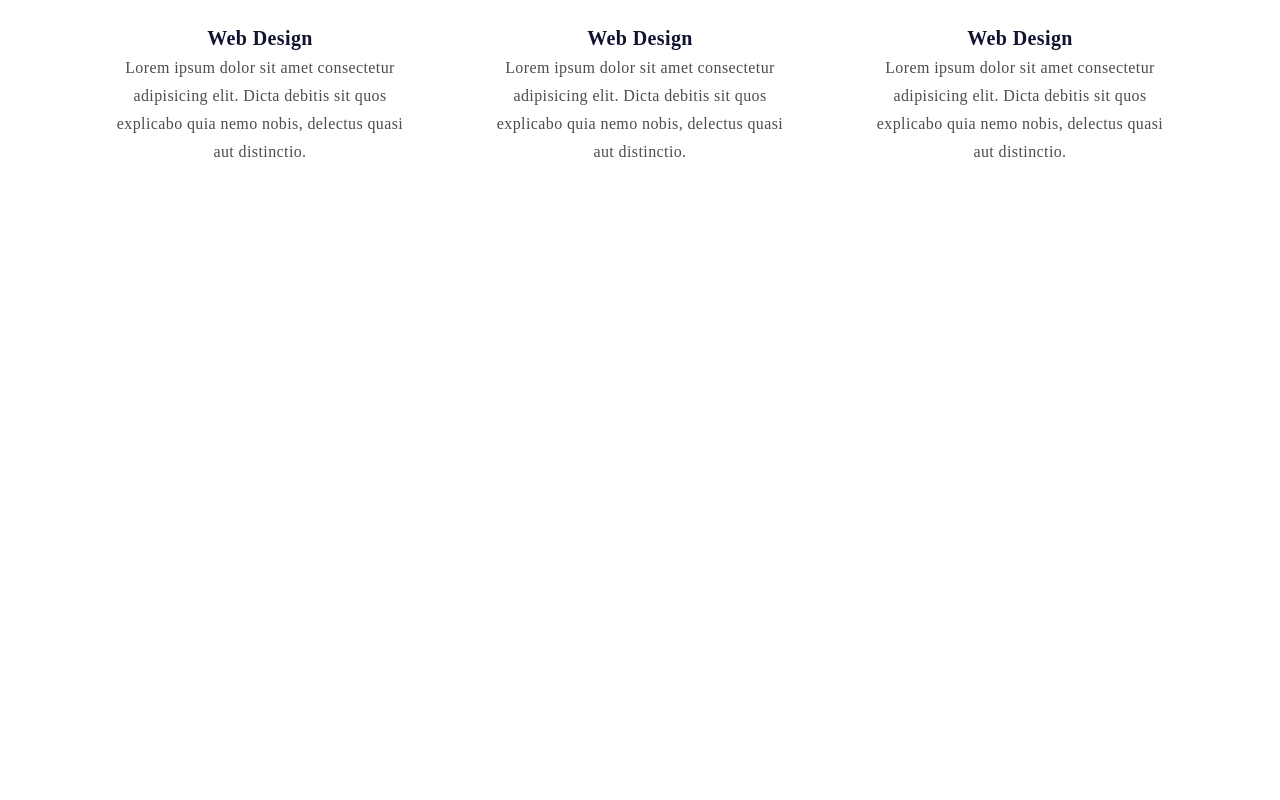
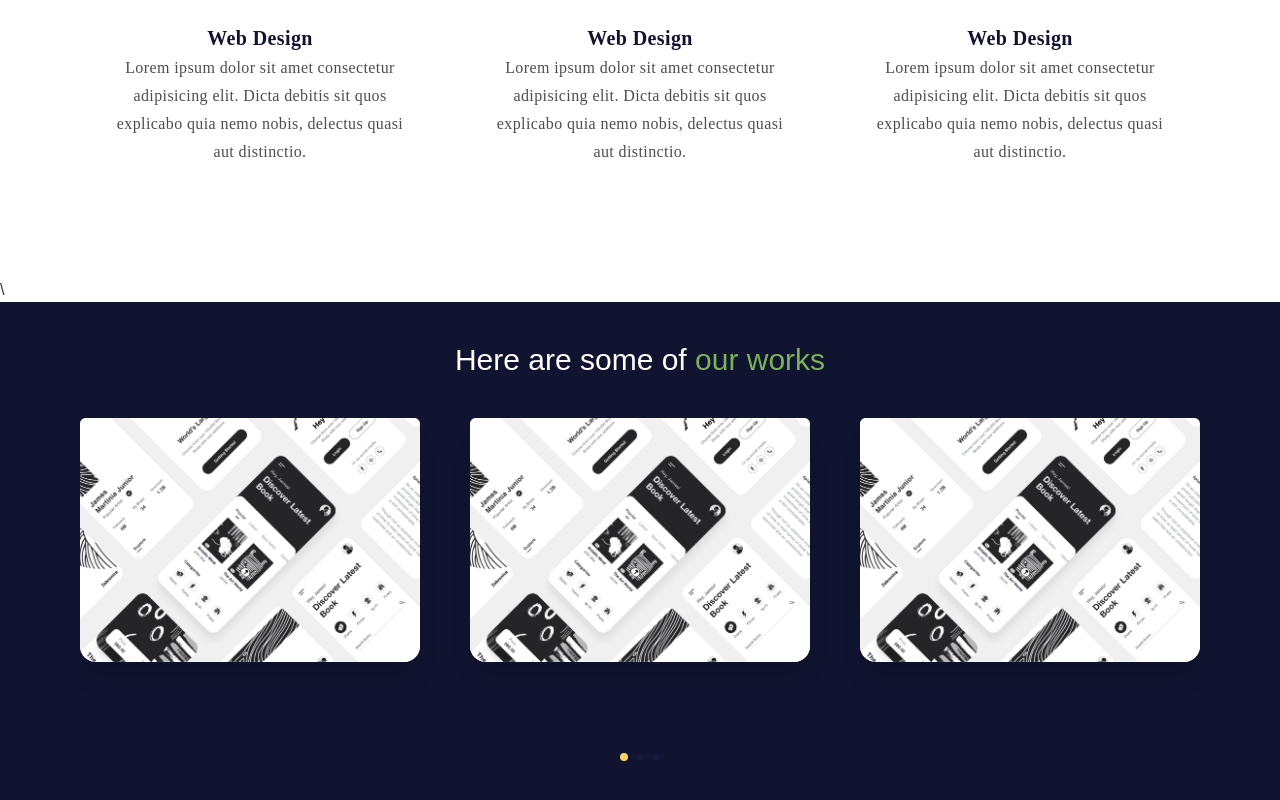
Before and after one commit to rhshuvo44/creative-agency-client, a React (Create React App) app: page / in a window 1280 px wide. Shown: the part 1433-2233 px from the top of the page. Before the commit the page ends 1711 px from the top, so only its background shows below. Built offline with nearby package versions, Linux system fonts and the light colour scheme.

Commit message:
works protfolio

```diff
--- a/package.json
+++ b/package.json
@@ -12,6 +12,7 @@
     "react-icons": "^4.6.0",
     "react-router-dom": "^6.4.2",
     "react-scripts": "5.0.1",
+    "swiper": "^8.4.5",
     "web-vitals": "^2.1.4"
   },
   "scripts": {
--- a/src/App.js
+++ b/src/App.js
@@ -2,10 +2,14 @@ import { Route, Routes } from "react-router-dom";
 import "./App.css";
 import Home from "./Component/Home/Home";
 import NotFound from "./Component/Shared/NotFound";
+import "swiper/css";
+import "swiper/css/navigation";
+import "swiper/css/pagination";
+import "swiper/css/scrollbar";
 
 function App() {
   return (
-    <div className="App">
+    <div>
       <Routes>
         <Route path="/" element={<Home />} />
         <Route path="*" element={<NotFound />} />
--- a/src/Component/Home/Banner.js
+++ b/src/Component/Home/Banner.js
@@ -4,23 +4,23 @@ import "./Banner.css";
 
 const Banner = () => {
   return (
-    <div class="hero md:min-h-screen banner px-20">
-      <div class="hero-content flex-col lg:flex-row-reverse">
+    <div className="hero md:min-h-screen banner px-20">
+      <div className="hero-content flex-col lg:flex-row-reverse">
         <img
           src={bannerImg}
-          class="md:w-1/2 rounded-lg"
+          className="md:w-1/2 rounded-lg"
           alt="..."
           title="..."
         />
         <div className="md:w-2/4 md:pr-20">
-          <h1 class="text-5xl font-bold">
+          <h1 className="text-5xl font-bold">
             Let’s Grow Your Brand To The Next Level
           </h1>
-          <p class="py-6 pr-20">
+          <p className="py-6 pr-20">
             Lorem ipsum dolor sit amet, consectetur adipiscing elit. Purus
             commodo ipsum duis laoreet maecenas. Feugiat
           </p>
-          <button class="dark-btn mb-20 md:mb-0">Hire Us</button>
+          <button className="dark-btn mb-20 md:mb-0">Hire Us</button>
         </div>
       </div>
     </div>
--- a/src/Component/Home/Home.js
+++ b/src/Component/Home/Home.js
@@ -3,6 +3,7 @@ import Navbar from "../Shared/Navbar";
 import Banner from "./Banner";
 import Partner from "./Partner";
 import Services from "./Services/Services";
+import Works from "./Works/Works";
 
 const Home = () => {
   return (
@@ -10,9 +11,10 @@ const Home = () => {
       <header>
         <Navbar />
         <Banner />
-        <Partner />
-        <Services />
       </header>
+      <Partner />
+      <Services />\
+      <Works />
     </>
   );
 };
--- a/src/Component/Home/Partner.js
+++ b/src/Component/Home/Partner.js
@@ -8,19 +8,19 @@ import img5 from "../../images/logos/uber.png";
 const Partner = () => {
   return (
     <div className="px-20 md:flex gap-10 my-10 items-center">
-      <div class="md:w-1/5">
+      <div className="md:w-1/5">
         <img src={img1} alt="..." title="..." />
       </div>
-      <div class="md:w-1/5 mt-5 md:mt-0">
+      <div className="md:w-1/5 mt-5 md:mt-0">
         <img src={img2} alt="..." title="..." />
       </div>
-      <div class="md:w-1/5 ">
+      <div className="md:w-1/5 ">
         <img src={img3} alt="..." title="..." />
       </div>
-      <div class="md:w-1/5 ">
+      <div className="md:w-1/5 ">
         <img src={img4} alt="..." title="..." />
       </div>
-      <div class="md:w-1/5">
+      <div className="md:w-1/5">
         <img src={img5} alt="..." title="..." />
       </div>
     </div>
--- a/src/Component/Home/Services/Service.js
+++ b/src/Component/Home/Services/Service.js
@@ -1,7 +1,7 @@
 import React from "react";
 import "./Service.css";
 const Service = ({ service }) => {
-  const { title, image, description } = service;
+  const { title, description, image } = service;
   return (
     <div className="card service-card">
       <figure className="px-10 pt-10">
--- a/src/Component/Home/Services/Services.js
+++ b/src/Component/Home/Services/Services.js
@@ -28,7 +28,7 @@ const services = [
 const Services = () => {
   return (
     <div className="px-20 my-20">
-      <h2 className="text-center text-3xl text-[#2D2D2D]]">
+      <h2 className="text-center text-3xl text-[#2D2D2D]">
         Provide awesome <span className=" text-[#7AB259]">services</span>
       </h2>
       <div className="my-10 md:flex md:gap-5">
--- /dev/null
+++ b/src/Component/Home/Works/Works.css
@@ -0,0 +1,9 @@
+.work-portfolio {
+  height: 400px;
+}
+.work-portfolio .swiper-pagination-bullet {
+  background: #242a65;
+}
+.work-portfolio .swiper-pagination-bullet-active {
+  background: #fbd062;
+}
--- /dev/null
+++ b/src/Component/Home/Works/Works.js
@@ -0,0 +1,74 @@
+import React from "react";
+import { FreeMode, Pagination } from "swiper";
+import { Swiper, SwiperSlide } from "swiper/react";
+import "./Works.css";
+import work1 from "../../../images/carousel-1.png";
+
+const works = [
+  {
+    id: 1,
+    image: `${work1}`,
+  },
+  {
+    id: 2,
+    image: `${work1}`,
+  },
+  {
+    id: 3,
+    image: `${work1}`,
+  },
+  {
+    id: 4,
+    image: `${work1}`,
+  },
+  {
+    id: 5,
+    image: `${work1}`,
+  },
+];
+const Works = () => {
+  return (
+    <div className="bg-[#111430]">
+      <div className="px-20 py-10">
+        <h2 className="text-center text-3xl text-base-100">
+          Here are some of <span className=" text-[#7AB259]">our works</span>
+        </h2>
+        <Swiper
+          spaceBetween={30}
+          freeMode={true}
+          pagination={{
+            clickable: true,
+          }}
+          breakpoints={{
+            600: {
+              slidesPerView: 1,
+              spaceBetween: 20,
+            },
+            768: {
+              slidesPerView: 2,
+              spaceBetween: 40,
+            },
+            992: {
+              slidesPerView: 3,
+              spaceBetween: 50,
+            },
+          }}
+          modules={[FreeMode, Pagination]}
+          className="work-portfolio"
+        >
+          {works.map((work) => (
+            <SwiperSlide id={work.id}>
+              <div className="card card-compact mt-10 bg-base-100 shadow-xl">
+                <figure>
+                  <img src={work.image} alt="..." />
+                </figure>
+              </div>
+            </SwiperSlide>
+          ))}
+        </Swiper>
+      </div>
+    </div>
+  );
+};
+
+export default Works;
```
Also changed, not shown: 1 other file (tests, documents, lock files or other folders).
